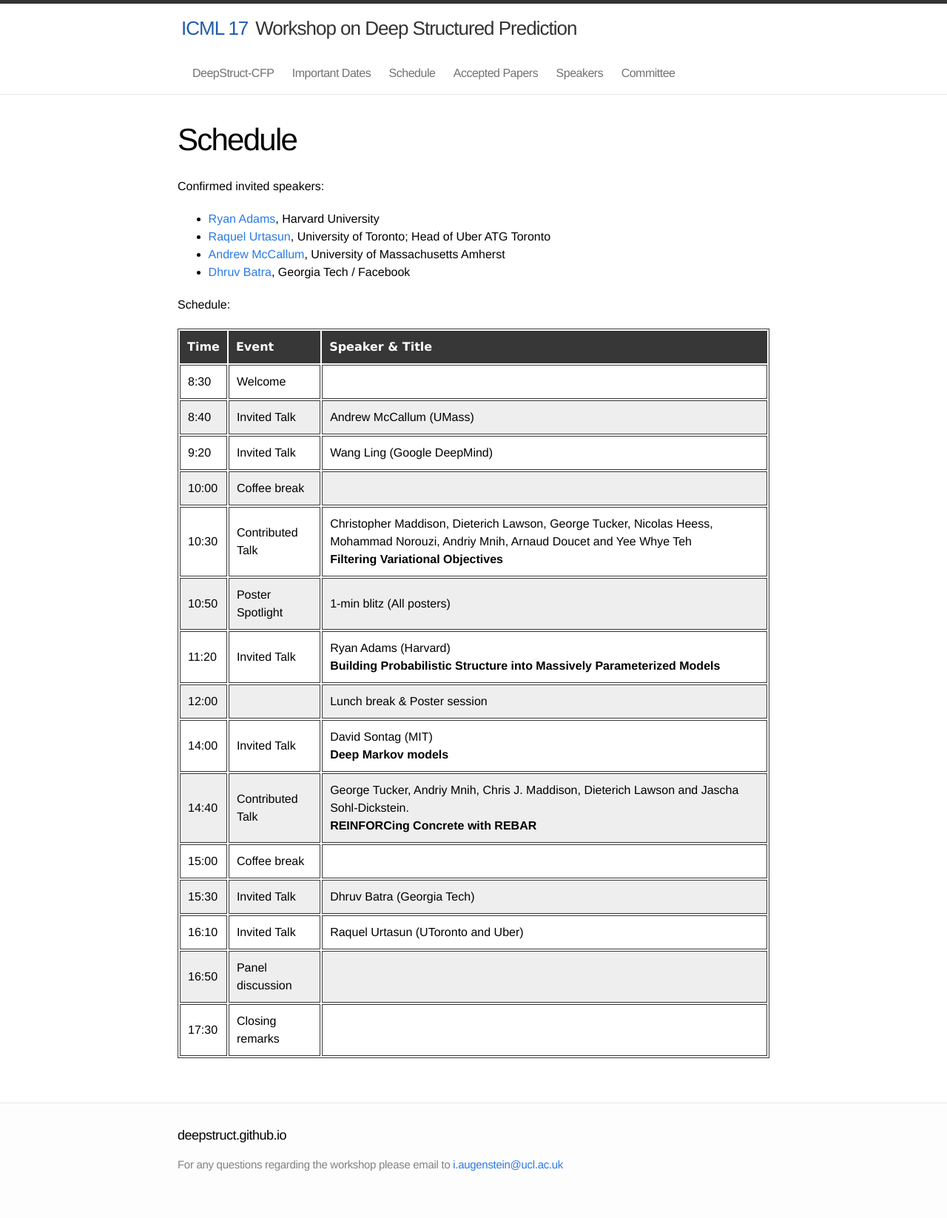
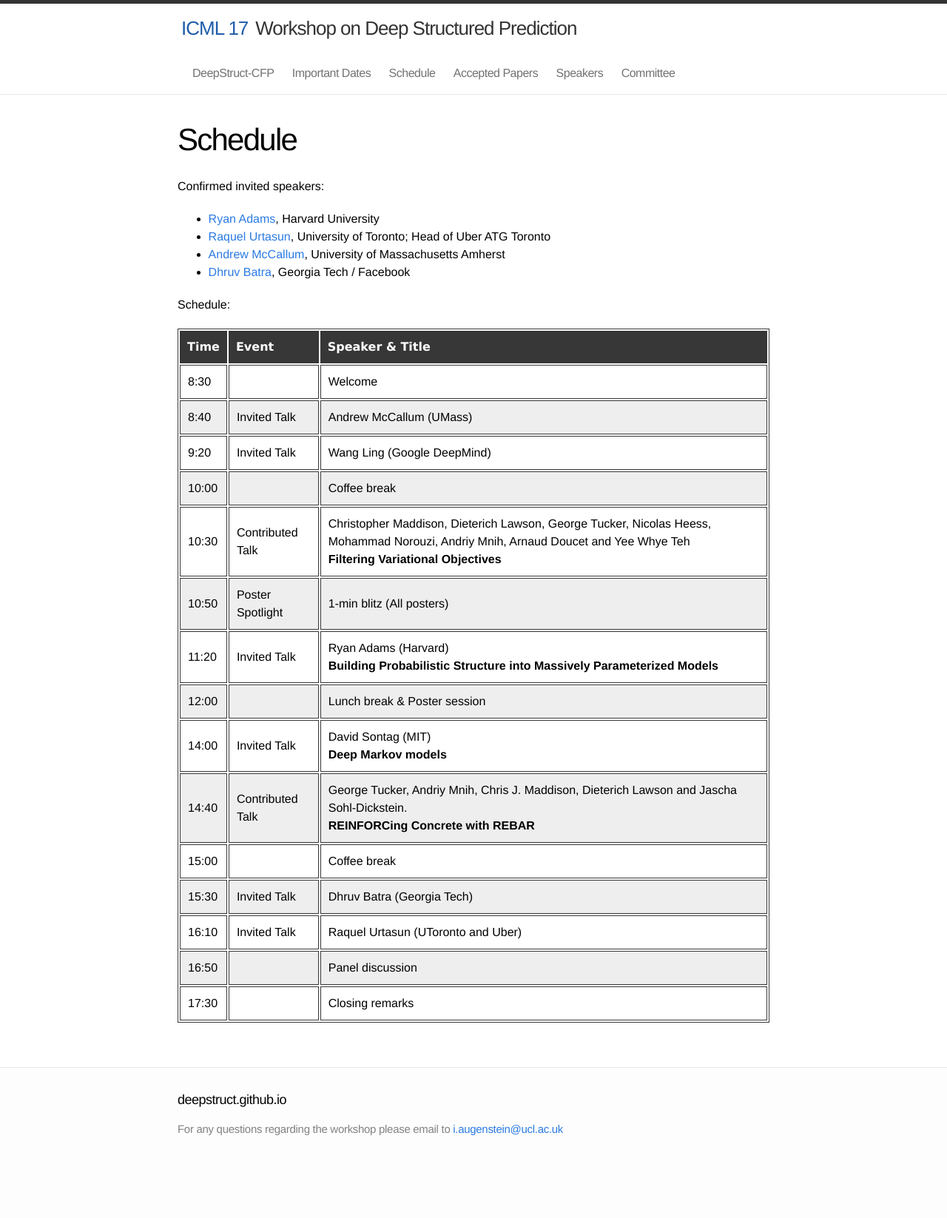
Before and after one commit to deepstruct/deepstruct.github.io, a Jekyll site: the page built from ICML17/3_schedule.md, in a window 1280 px wide. Shown: the whole page at 74% size. Built offline with Jekyll 4.4.1, drawn with Linux system fonts in a browser that asks for light colours; after the commit the page ends 1598 px from its top, so only the background shows below that.

```diff
--- a/ICML17/3_schedule.md
+++ b/ICML17/3_schedule.md
@@ -15,18 +15,18 @@ Schedule:
 
 | Time          |  Event        |  Speaker & Title |
 | ------------- | ------------- | -------------  |
-|  8:30 | Welcome  |
+|  8:30 |   | Welcome
 |  8:40 | Invited Talk  | Andrew McCallum (UMass) |
 |  9:20  |  Invited Talk  |  Wang Ling (Google DeepMind)  |
-|  10:00 | Coffee break   |
+|  10:00 |    | Coffee break
 |  10:30  |  Contributed Talk   | Christopher Maddison, Dieterich Lawson, George Tucker, Nicolas Heess, Mohammad Norouzi, Andriy Mnih, Arnaud Doucet and Yee Whye Teh <br> **Filtering Variational Objectives** |
 |  10:50  |  Poster Spotlight   |   1-min blitz (All posters)
 |  11:20  |  Invited Talk  |  Ryan Adams (Harvard) <br> **Building Probabilistic Structure into Massively Parameterized Models** |
 |  12:00  |    | Lunch break & Poster session
 |  14:00   |  Invited Talk  |  David Sontag (MIT)<br> **Deep Markov models** |
 |  14:40  |   Contributed Talk   |  George Tucker, Andriy Mnih, Chris J. Maddison, Dieterich Lawson and Jascha Sohl-Dickstein. <br> **REINFORCing Concrete with REBAR** |
-|  15:00    |  Coffee break    |
+|  15:00    |     | Coffee break
 |  15:30   |  Invited Talk  |  Dhruv Batra (Georgia Tech) |
 |  16:10  |  Invited Talk  |  Raquel Urtasun (UToronto and Uber) |
-|  16:50  | Panel discussion  |
-|  17:30  | Closing remarks  |
+|  16:50  |   | Panel discussion
+|  17:30  |  |Closing remarks
```
